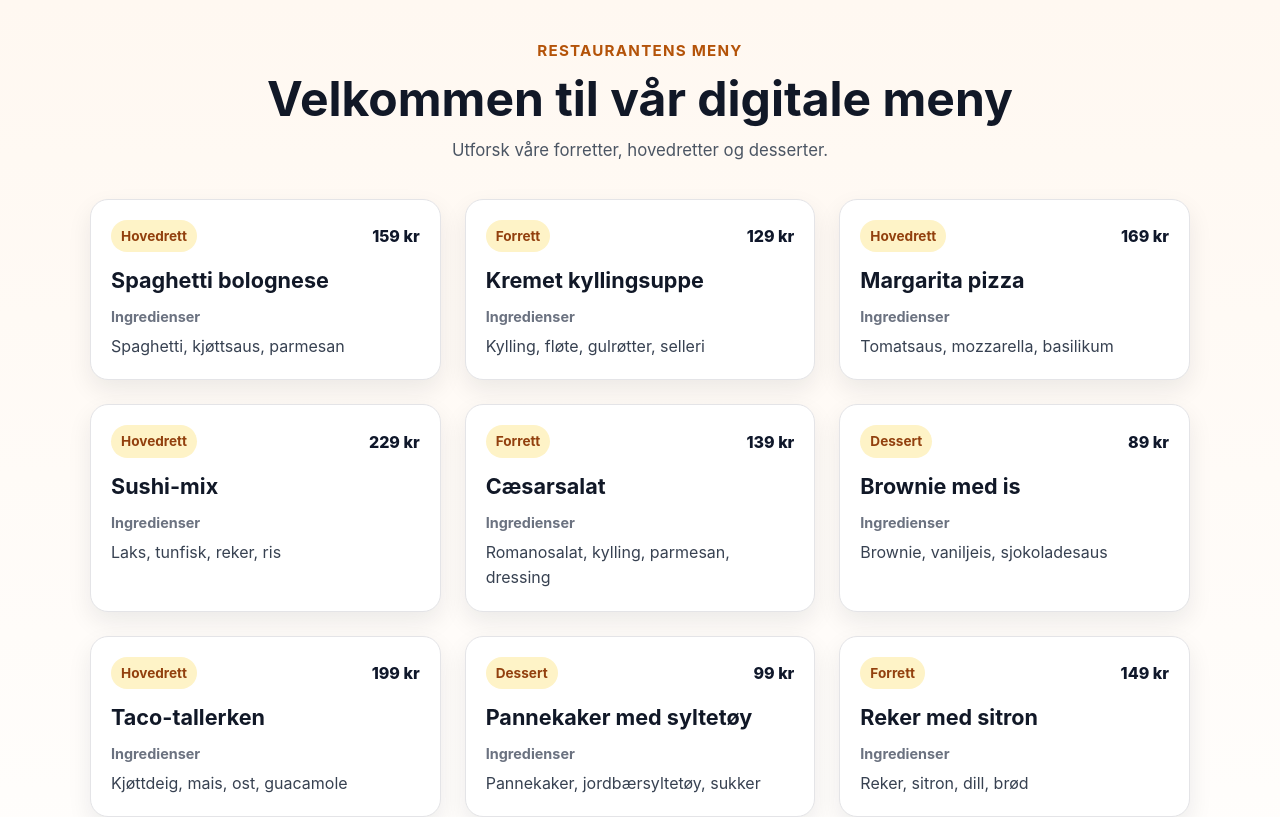
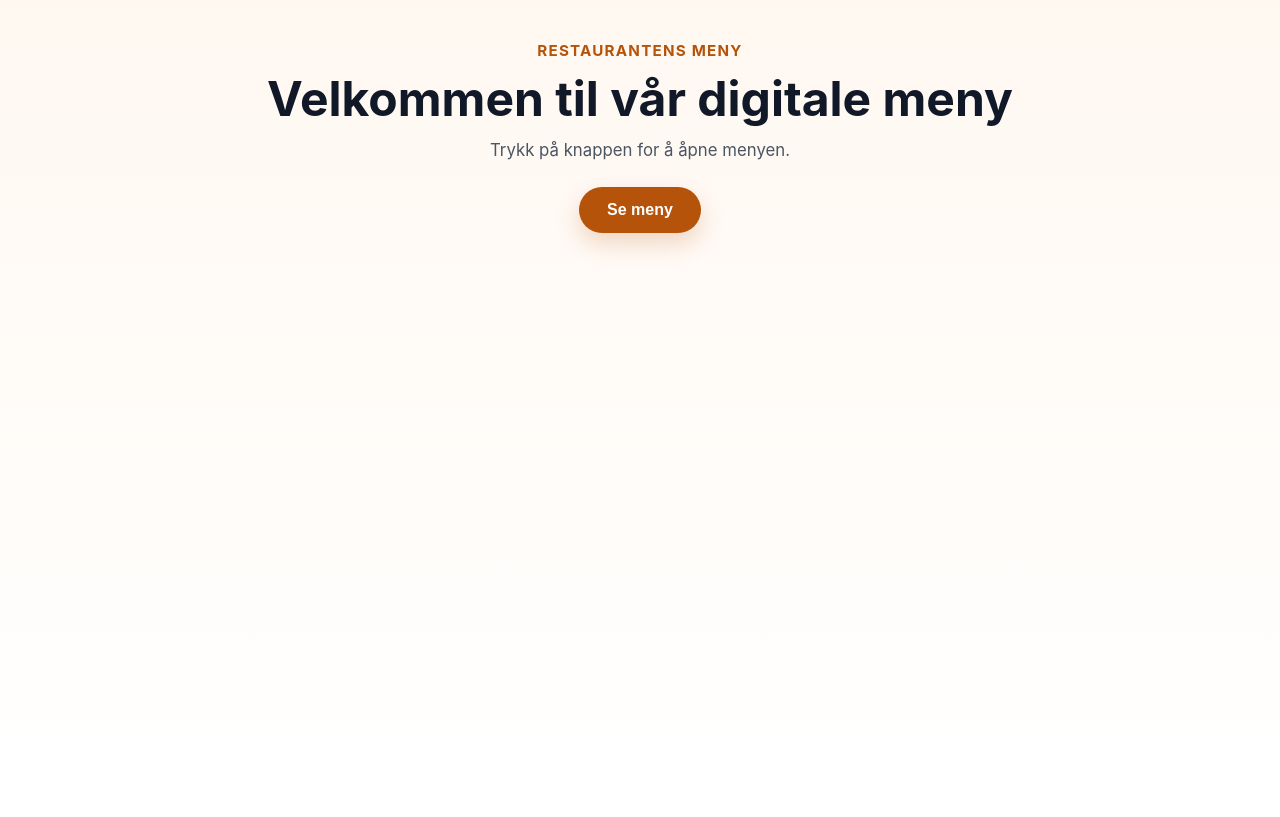
Before and after one commit to ibrahimkodehode-png/Restaurant-meny, a React (Vite) app: page / in a window 1280 px wide. Shown: the top 817 px of the page. Built offline with nearby package versions, Linux system fonts and the light colour scheme.

Commit message:
hidden meny

```diff
--- a/src/App.jsx
+++ b/src/App.jsx
@@ -1,20 +1,28 @@
+import { useState } from "react";
 import { meny } from "./data/meny";
 import Menu from "./components/Menu";
 import styles from "./App.module.css";
 
 function App() {
+  const [visMeny, setVisMeny] = useState(false);
+
   return (
     <main className={styles.app}>
       <div className={styles.container}>
         <header className={styles.header}>
           <p className={styles.kicker}>Restaurantens meny</p>
           <h1 className={styles.title}>Velkommen til vår digitale meny</h1>
-          <p className={styles.subtitle}>
-            Utforsk våre forretter, hovedretter og desserter.
-          </p>
+          <p className={styles.subtitle}>Trykk på knappen for å åpne menyen.</p>
+
+          <button
+            className={styles.menuButton}
+            onClick={() => setVisMeny(!visMeny)}
+          >
+            {visMeny ? "Skjul meny" : "Se meny"}
+          </button>
         </header>
 
-        <Menu dishes={meny} />
+        {visMeny && <Menu dishes={meny} />}
       </div>
     </main>
   );
--- a/src/App.module.css
+++ b/src/App.module.css
@@ -31,7 +31,27 @@
 }
 
 .subtitle {
-  margin: 0;
+  margin: 0 0 24px;
   font-size: 1.05rem;
   color: #4b5563;
 }
+
+.menuButton {
+  border: none;
+  background: #b45309;
+  color: white;
+  padding: 14px 28px;
+  border-radius: 999px;
+  font-size: 1rem;
+  font-weight: 700;
+  cursor: pointer;
+  box-shadow: 0 10px 24px rgba(180, 83, 9, 0.22);
+  transition:
+    transform 0.2s ease,
+    box-shadow 0.2s ease;
+}
+
+.menuButton:hover {
+  transform: translateY(-2px);
+  box-shadow: 0 14px 28px rgba(180, 83, 9, 0.28);
+}
```
